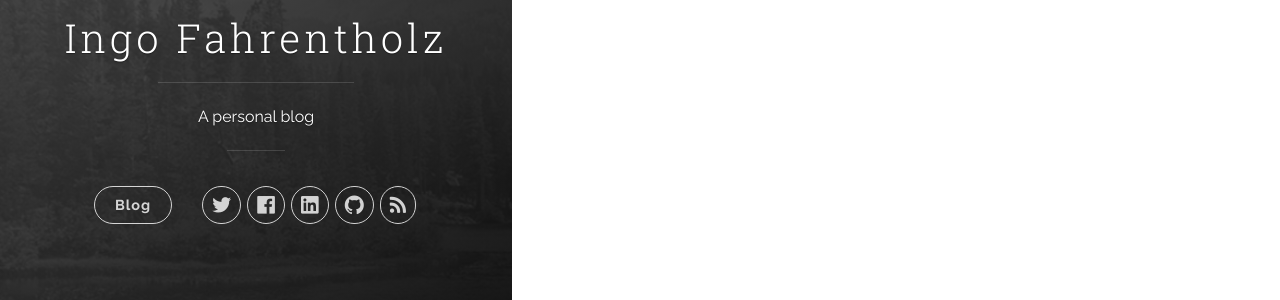
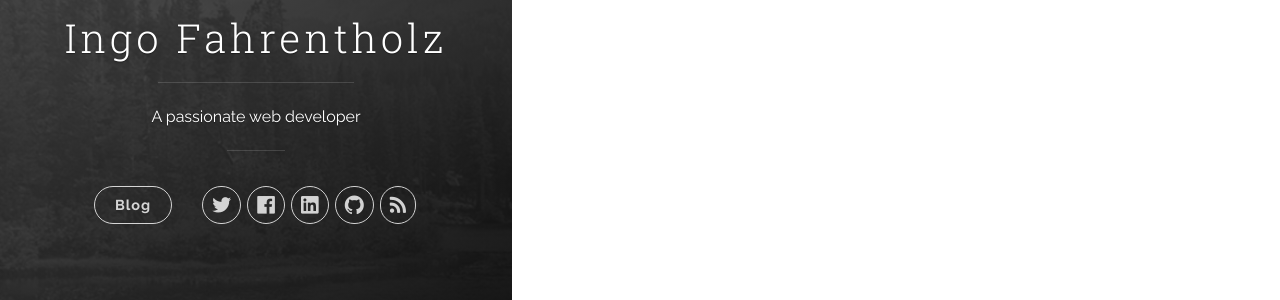
Before and after one commit to ifahrentholz/ifahrentholz.github.io, a Jekyll site: the page built from index.html, in a window 1280 px wide. Shown: the part 391-691 px from the top of the page. Built offline with Jekyll 4.4.1, drawn with Linux system fonts in a browser that asks for light colours; nearby versions of some CDN libraries; the list of posts is cut into pages by our own code.

Commit message:
update subheadline

```diff
--- a/_config.yml
+++ b/_config.yml
@@ -1,6 +1,6 @@
 # Site settings
 title: Ingo Fahrentholz
-description: 'A personal blog'
+description: 'A passionate web developer'
 url: 'http://ifahrentholz.de'
 baseurl: '/'
 # google_analytics: 'UA-XXXXXX-X'
```
